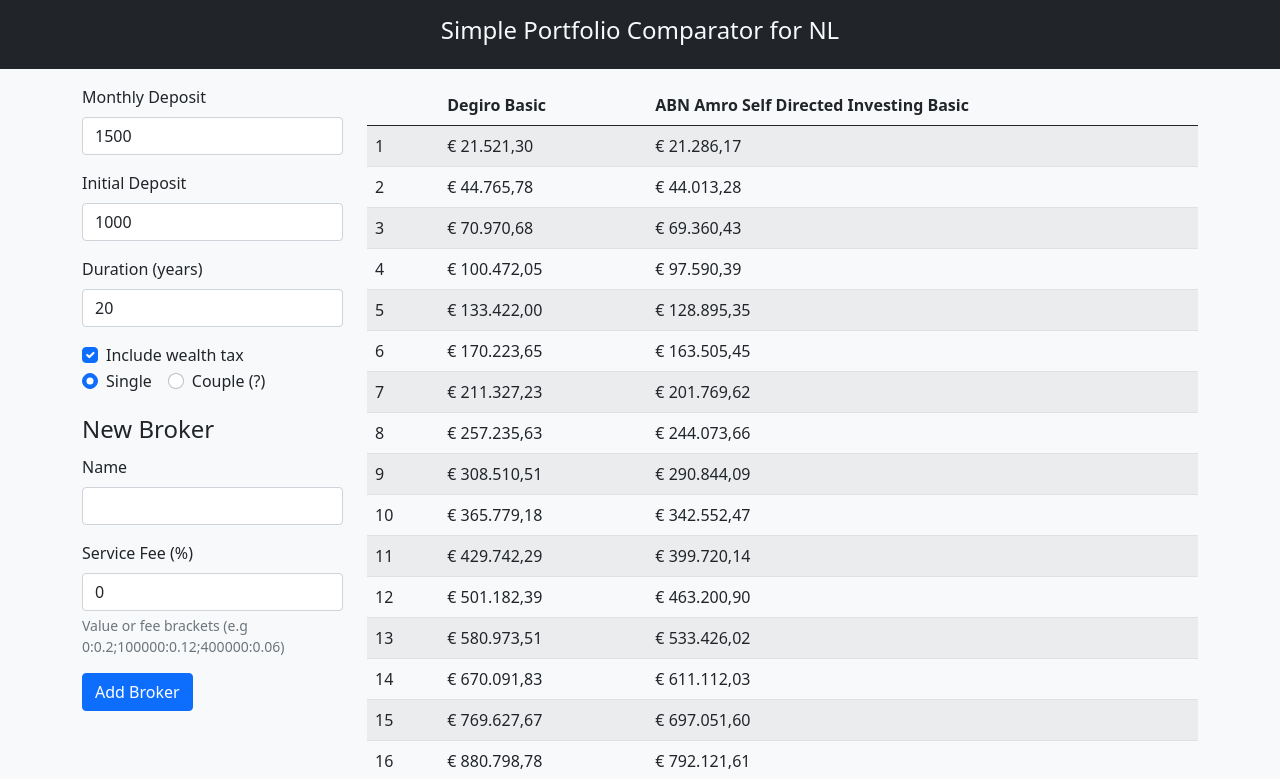
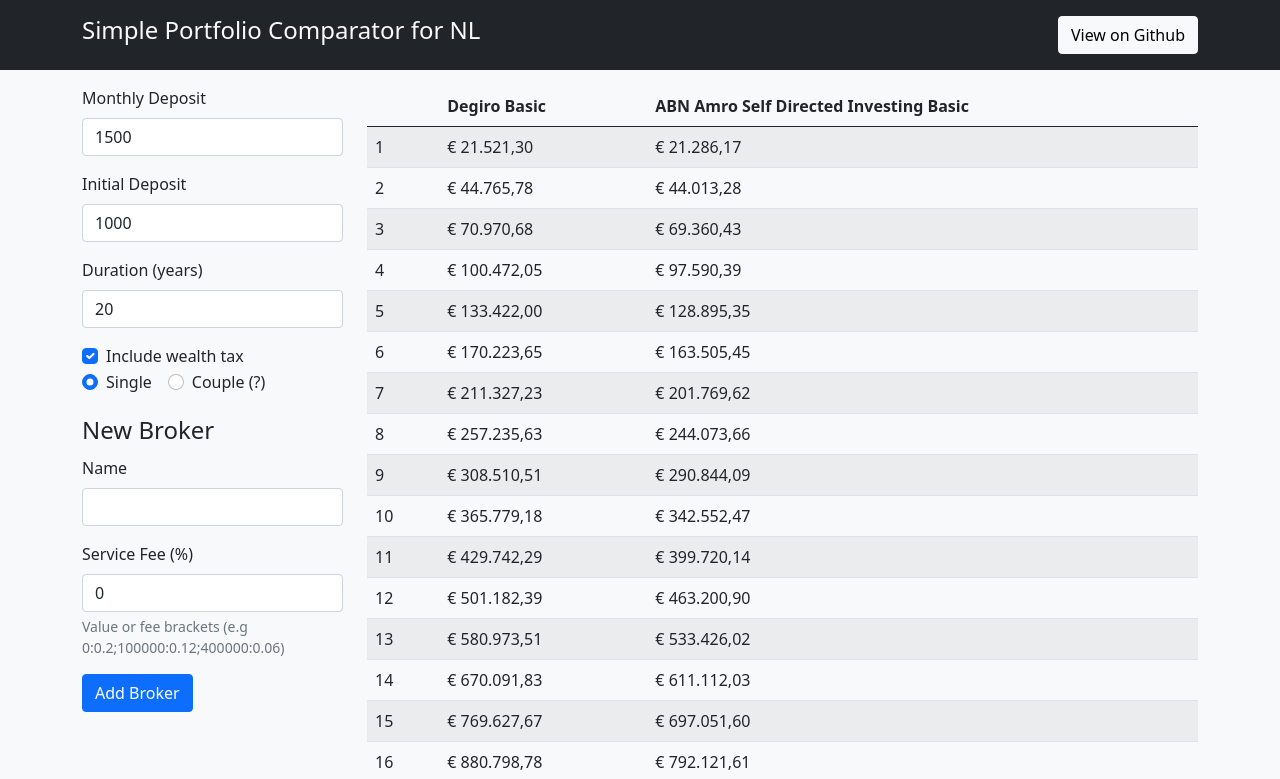
Before and after one commit to sevilyilmaz/portfolio-comparator, a Vue app: page / in a window 1280 px wide. Shown: the top 779 px of the page. Built offline with nearby package versions, Linux system fonts and the light colour scheme.

Commit message:
feat: adds GitHub repo link to the header

```diff
--- a/src/components/AppHeader.vue
+++ b/src/components/AppHeader.vue
@@ -1,7 +1,20 @@
 <template>
-  <header class="bg-dark text-light text-center">
+  <header class="bg-dark text-light">
     <div class="container py-3 mb-3">
-      <h4>Simple Portfolio Comparator for NL</h4>
+      <div class="row">
+        <div class="col-9">
+          <h4>Simple Portfolio Comparator for NL</h4>
+        </div>
+        <div class="col-3 text-end">
+          <a
+            href="https://github.com/sevilyilmaz/portfolio-comparator"
+            target="_blank"
+            class="btn btn-light text-decoration-none"
+          >
+            View on Github
+          </a>
+        </div>
+      </div>
     </div>
   </header>
 </template>
```
